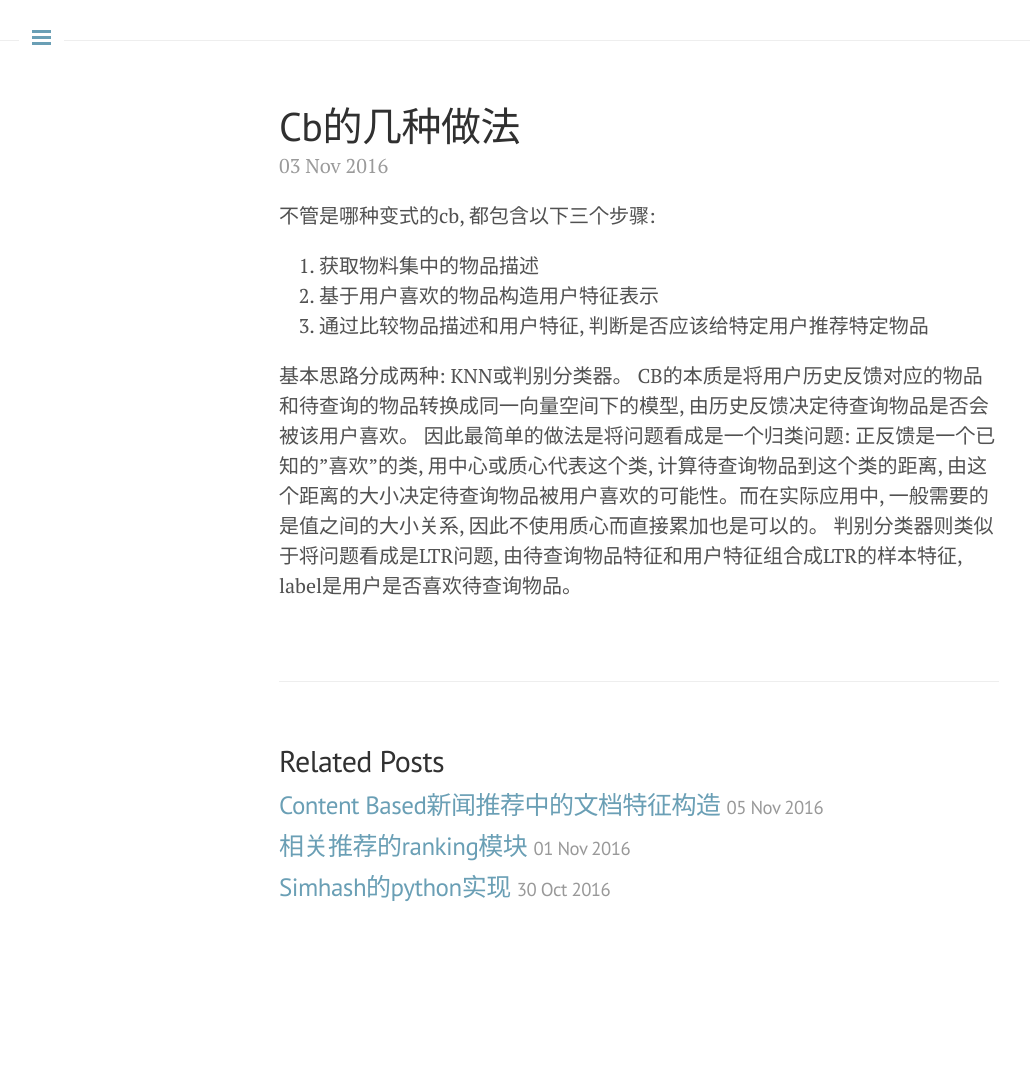
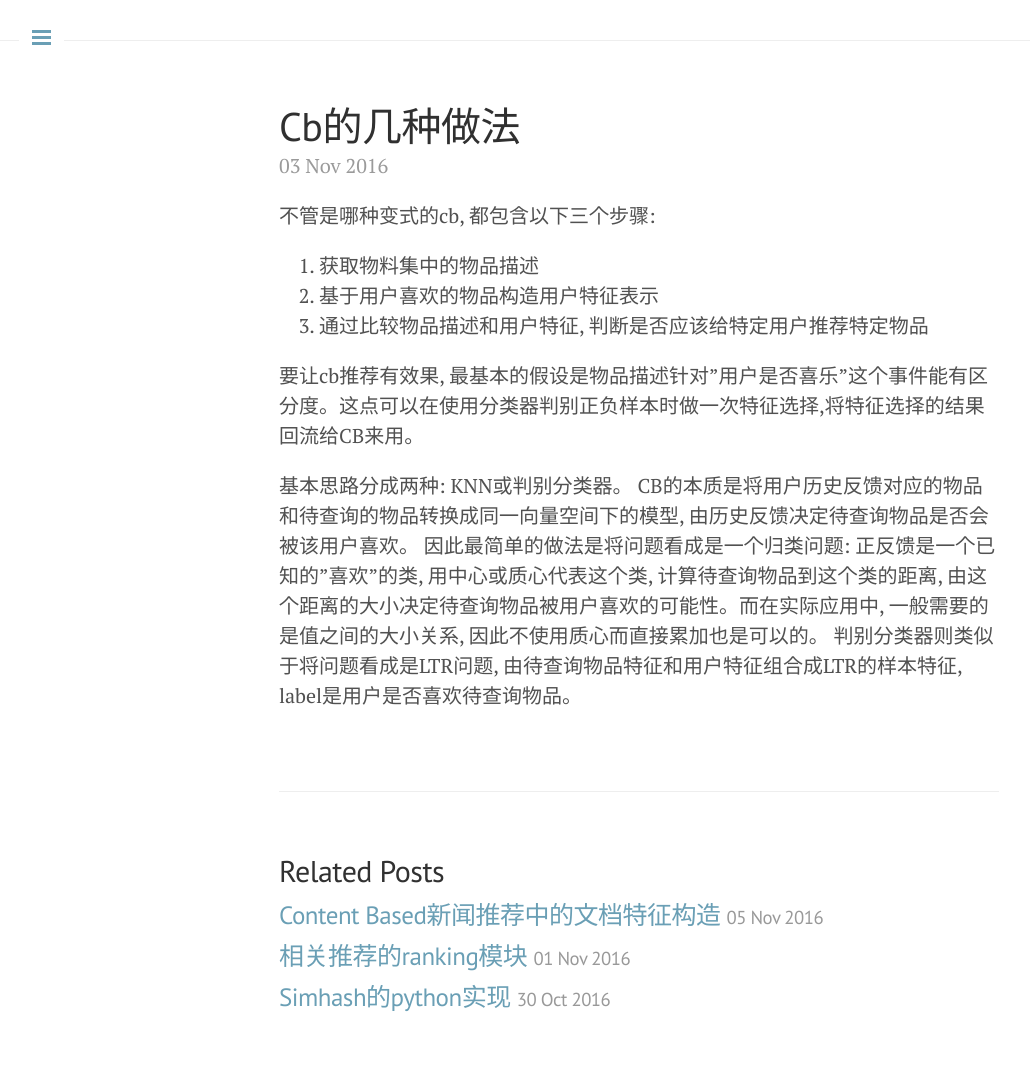
Before and after one commit to nomadcube/nomadcube.github.io, a Jekyll site: the page built from _posts/2016-11-03-cb的几种做法.md, in a window 1280 px wide. Shown: the whole page, without its empty margins (1-1031 px from the left). Built offline with Jekyll 4.4.1, drawn with Linux system fonts in a browser that asks for light colours; comment, search, counter and statistics services are not loaded; before the commit the page ends 963 px from its top, so only the background shows below that.

Commit message:
新文章

```diff
--- a/_posts/2016-11-03-cb的几种做法.md
+++ b/_posts/2016-11-03-cb的几种做法.md
@@ -9,6 +9,8 @@ tags: 推荐算法
 2. 基于用户喜欢的物品构造用户特征表示
 3. 通过比较物品描述和用户特征, 判断是否应该给特定用户推荐特定物品
 
+要让cb推荐有效果, 最基本的假设是物品描述针对"用户是否喜乐"这个事件能有区分度。这点可以在使用分类器判别正负样本时做一次特征选择,将特征选择的结果回流给CB来用。
+
 基本思路分成两种: KNN或判别分类器。
 CB的本质是将用户历史反馈对应的物品和待查询的物品转换成同一向量空间下的模型, 由历史反馈决定待查询物品是否会被该用户喜欢。
 因此最简单的做法是将问题看成是一个归类问题: 正反馈是一个已知的"喜欢"的类, 用中心或质心代表这个类, 计算待查询物品到这个类的距离, 由这个距离的大小决定待查询物品被用户喜欢的可能性。而在实际应用中, 一般需要的是值之间的大小关系, 因此不使用质心而直接累加也是可以的。
```
